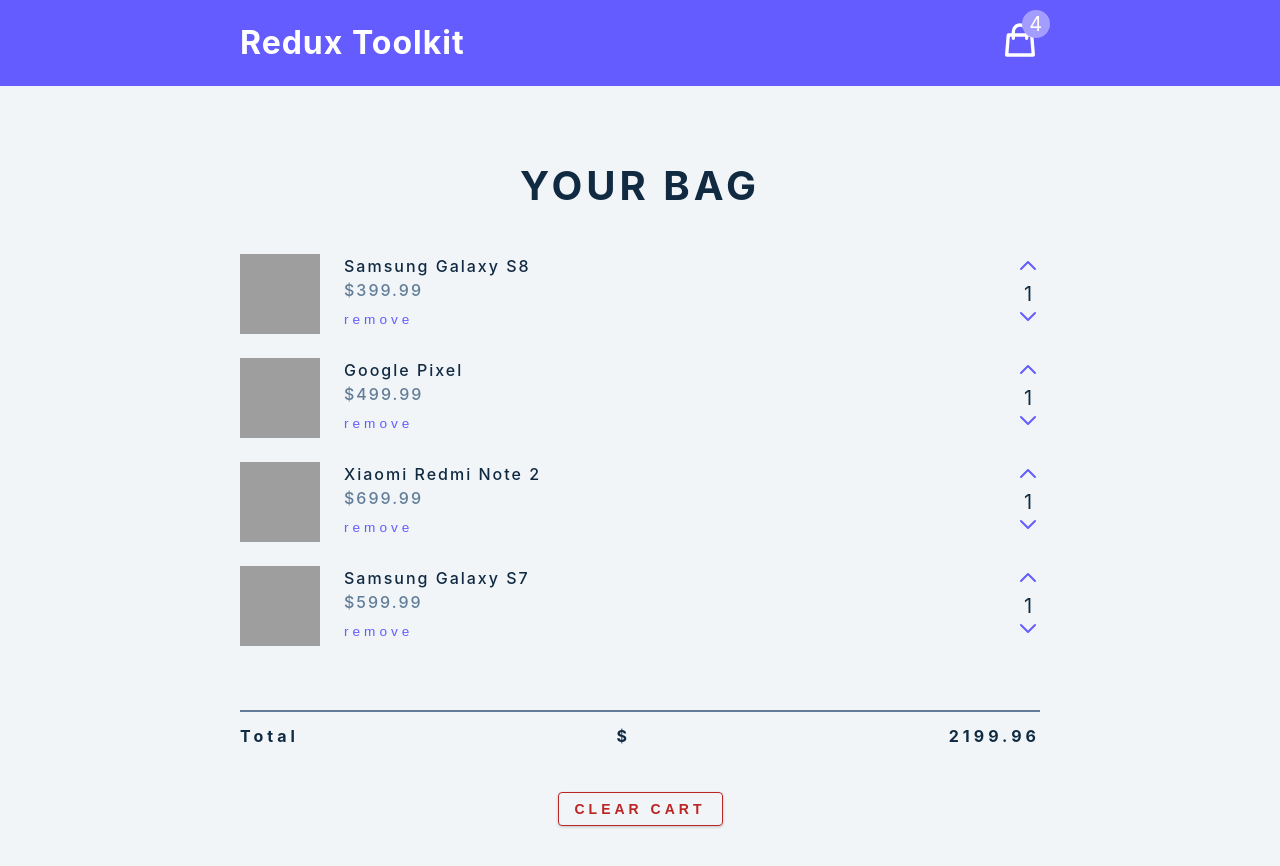
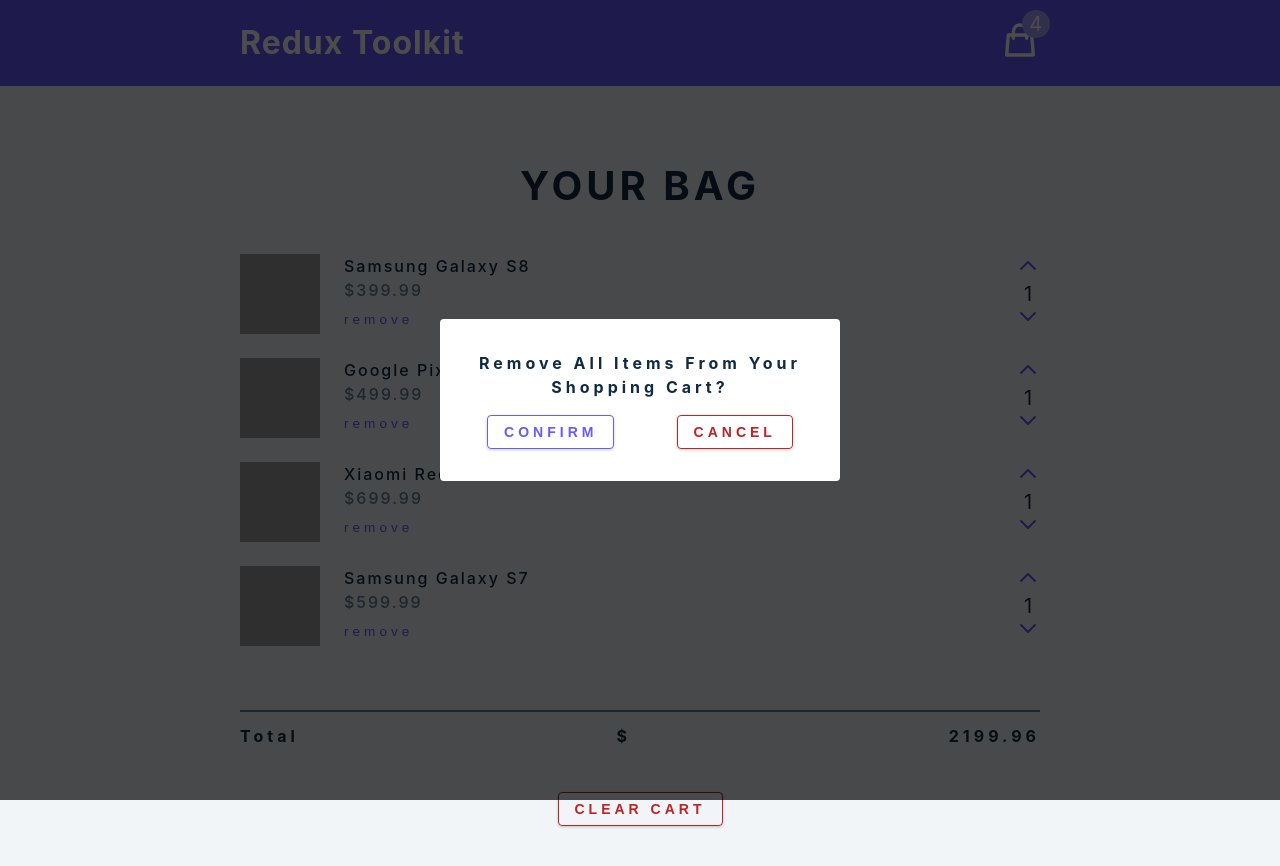
Before and after one commit to Diegogagan2587/redux-toolkit-tutorial-js-state-management-librarie, a React (Vite) app: page / in a window 1280 px wide. Built offline with nearby package versions, Linux system fonts and the light colour scheme; grey boxes are pictures that could not be loaded.

Commit message:
Import and implement modal within the app.jsx

```diff
--- a/src/App.jsx
+++ b/src/App.jsx
@@ -1,8 +1,10 @@
 import CartContainer from "./components/CartContainer";
 import Navbar from "./components/Navbar";
+import Modal from "./components/Modal";
 import { useSelector, useDispatch } from "react-redux";
 import { calculateTotals } from "./features/cart/cartSlice";
 import { useEffect } from "react";
+
 
 function App() {
   const { cartItems} = useSelector((store)=>store.cart)
@@ -14,6 +16,7 @@ function App() {
 
   return (
     <main>
+      <Modal />
       <Navbar />
       <CartContainer />
     </main>
```
